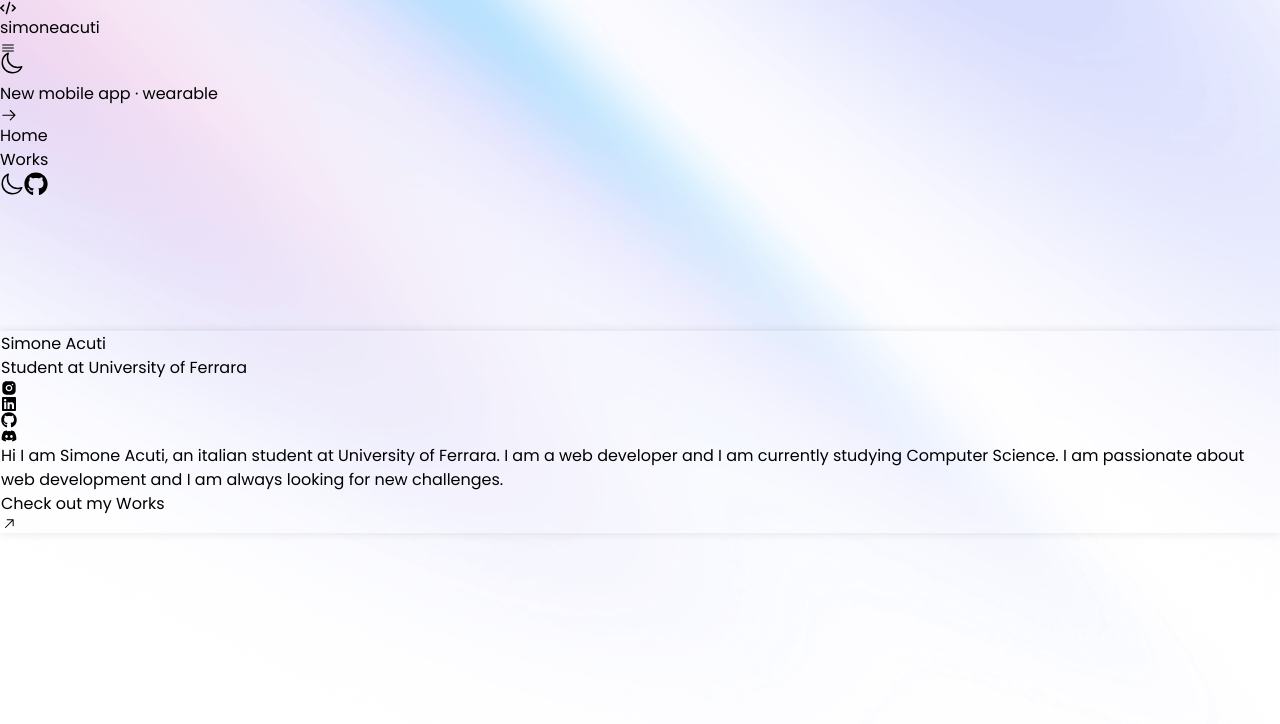
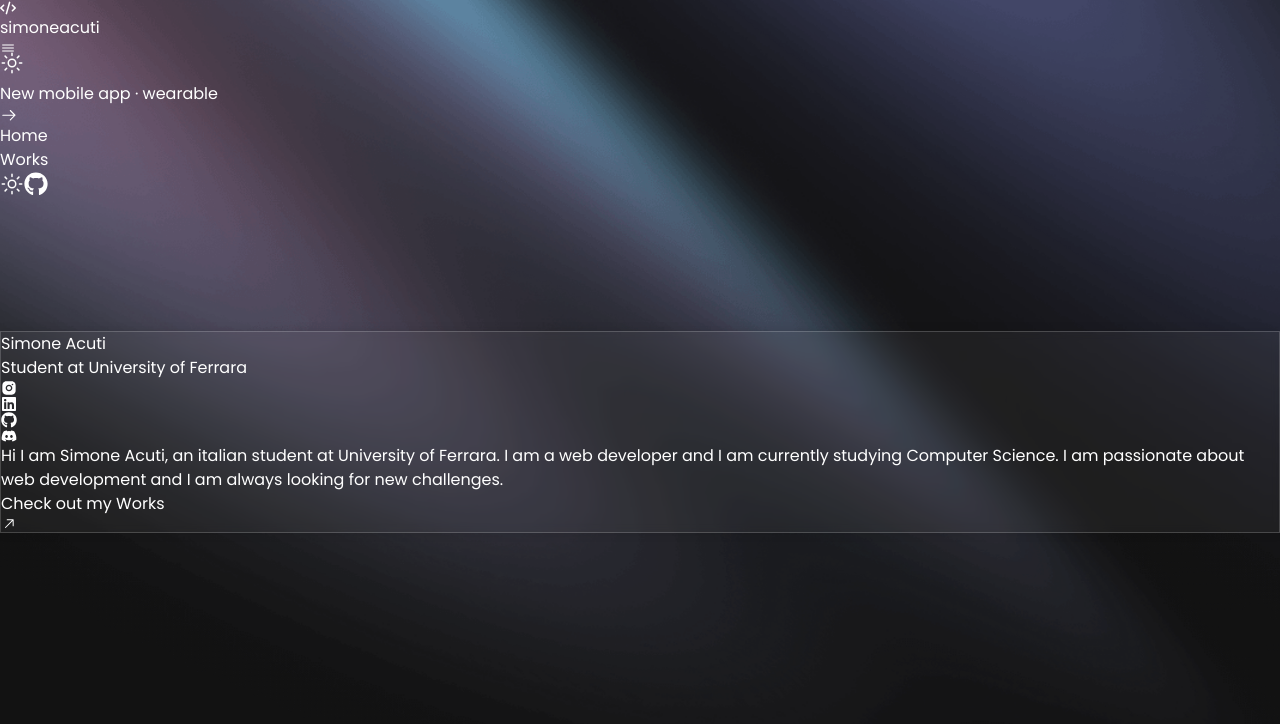
Before and after one commit to acuti03/portfolio-site, a Next.js app: page / in a window 1280 px wide. Shown: the top 724 px of the page. Built offline with nearby package versions, Linux system fonts and the light colour scheme.

Commit message:
Fix theme

```diff
--- a/components/navbar.tsx
+++ b/components/navbar.tsx
@@ -22,6 +22,8 @@ export default function Navbar() {
 	useEffect(() => {
 		setMounted(true);
 	}, []);
+
+	theme === 'system' && setTheme('dark')
 
 	if (!mounted) {
 		return null;
@@ -81,11 +83,11 @@ export default function Navbar() {
 				<div className="md:flex space-x-4 max-md:hidden">
 					{
 						theme === 'dark' ?
-						<IconButton style="text-white font-bold py-2 px-2 rounded-lg" onClick={handleTheme}>
+						<IconButton onClick={handleTheme}>
 							<IoSunnyOutline style={{width: '24px', height: '24px'}}/>
 						</IconButton>
 						:
-						<IconButton style="text-white font-bold py-2 px-2 rounded-lg" onClick={handleTheme}>
+						<IconButton onClick={handleTheme}>
 							<IoMoonOutline style={{width: '24px', height: '24px'}} className="text-black"/>
 						</IconButton>
 					}
```
